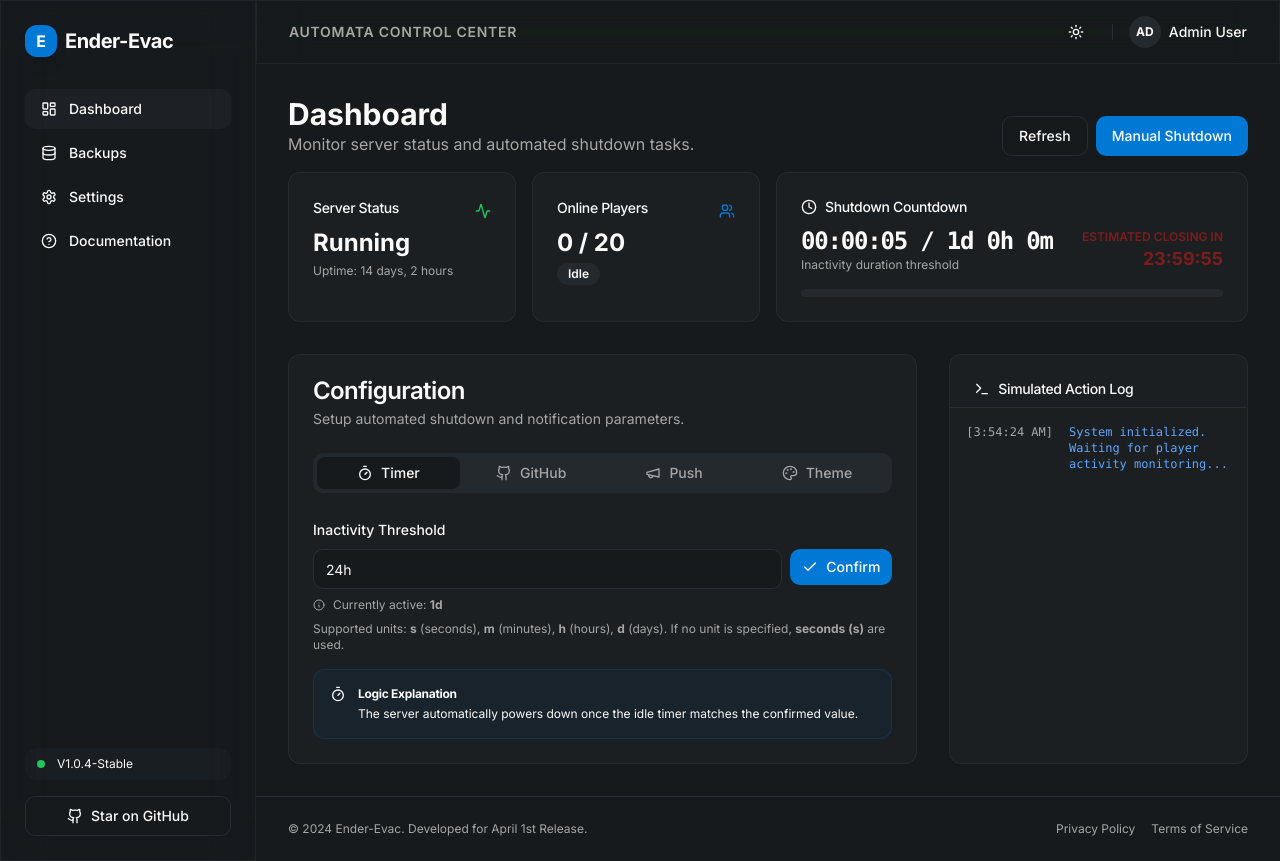
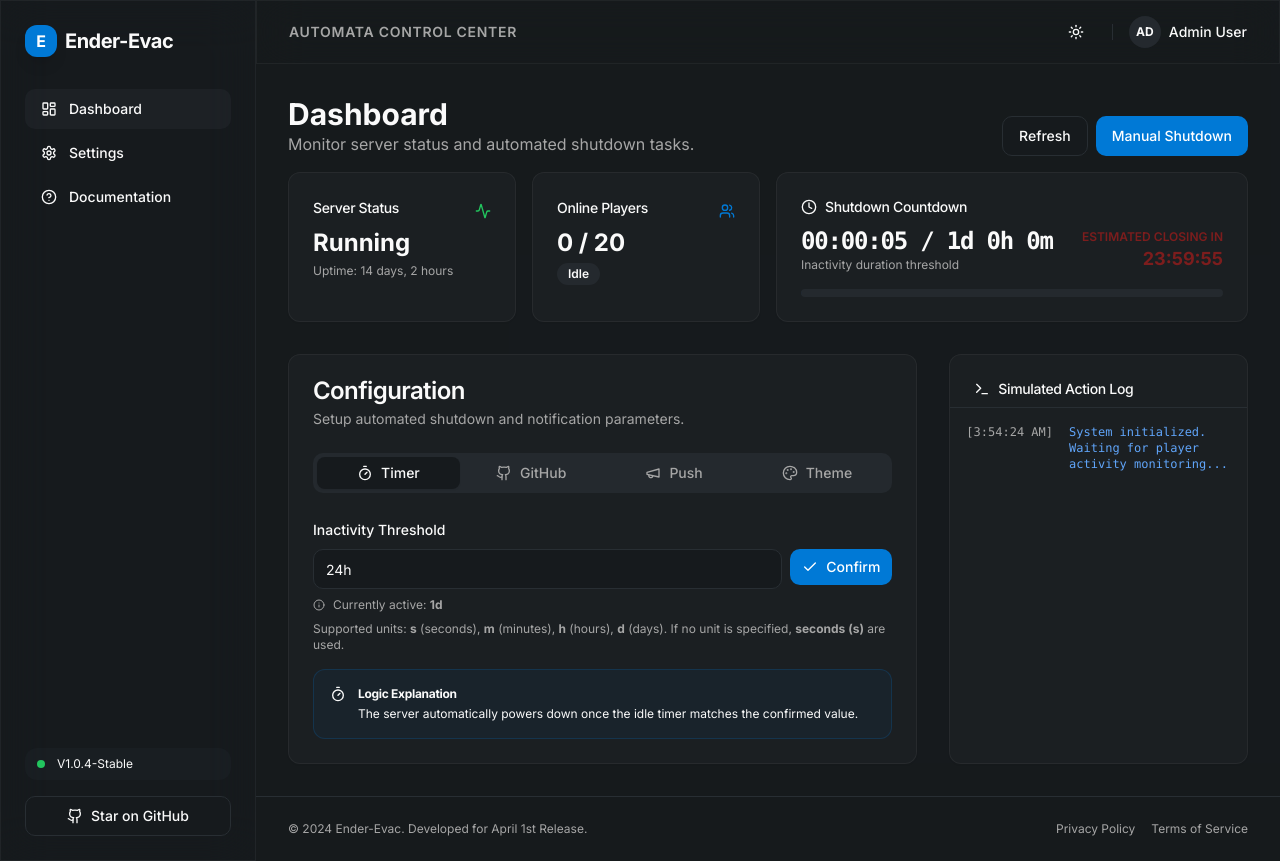
Before and after one commit to 07-iceven/EnderEvac, a Next.js app: page / in a window 1280 px wide. Built offline with nearby package versions, Linux system fonts and the light colour scheme.

Commit message:
删除backups功能

```diff
--- a/src/app/page.tsx
+++ b/src/app/page.tsx
@@ -6,7 +6,7 @@ import { LogViewer } from "@/components/dashboard/LogViewer"
 import { ConfigPanel } from "@/components/dashboard/ConfigPanel"
 import { Button } from "@/components/ui/button"
 import { Separator } from "@/components/ui/separator"
-import { Sun, Moon, Github, Settings, LayoutDashboard, Database, HelpCircle } from "lucide-react"
+import { Sun, Moon, Github, Settings, LayoutDashboard, HelpCircle } from "lucide-react"
 
 export default function Home() {
   const {
@@ -36,10 +36,6 @@ export default function Home() {
             <Button variant="ghost" className="w-full justify-start gap-3 bg-secondary/50">
               <LayoutDashboard className="h-4 w-4" />
               Dashboard
-            </Button>
-            <Button variant="ghost" className="w-full justify-start gap-3">
-              <Database className="h-4 w-4" />
-              Backups
             </Button>
             <Button variant="ghost" className="w-full justify-start gap-3">
               <Settings className="h-4 w-4" />
```
